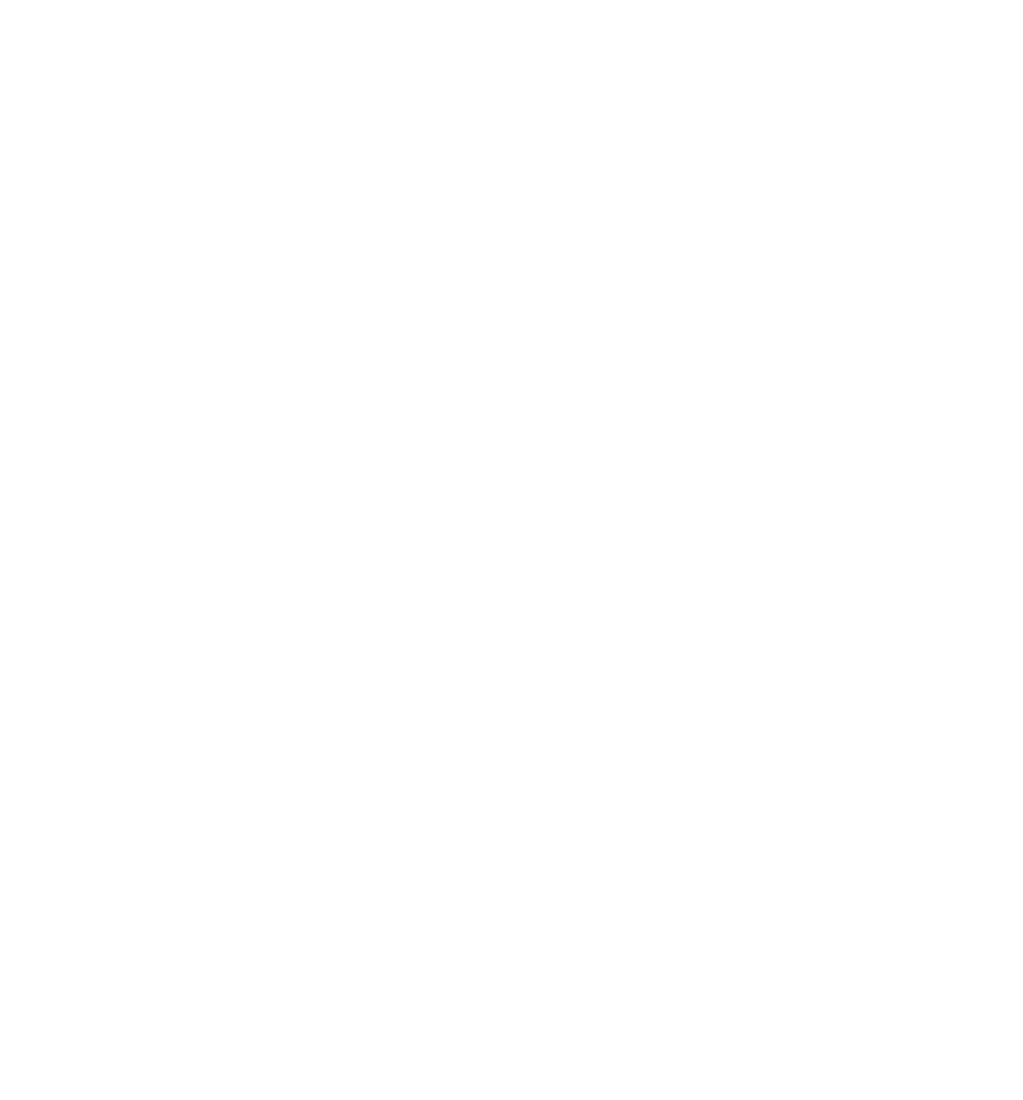
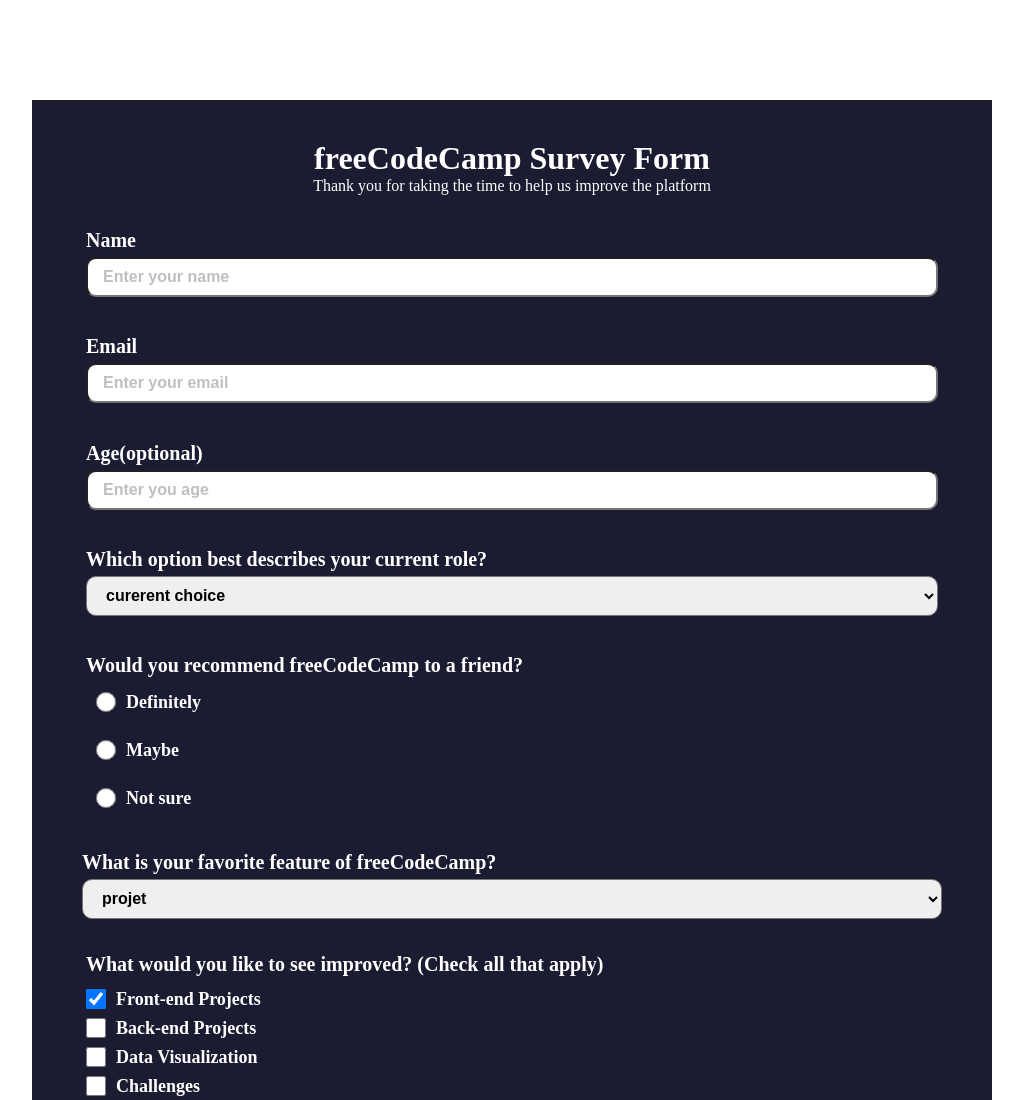
Before and after one commit to Diderot-sielinou/formulaire, a plain HTML site: page index.html in a window 1280 px wide. Shown: the top 1100 px of the page, without its empty margins (128-1151 px from the left). Before the commit the page ends 800 px from the top, so only its background shows below. Drawn offline with Linux system fonts and the light colour scheme.

Commit message:
first dev commit

```diff
--- a/index.html
+++ b/index.html
@@ -1,12 +1,133 @@
 <!DOCTYPE html>
 <html lang="en">
+
 <head>
-    <meta charset="UTF-8">
-    <meta name="viewport" content="width=device-width, initial-scale=1.0">
-    <link rel="stylesheet" href="style/style.css">
-    <title>formulaire</title>
+  <meta charset="UTF-8">
+  <meta name="viewport" content="width=device-width, initial-scale=1.0">
+  <link rel="stylesheet" href="style/style.css">
+  <title>formulaire</title>
 </head>
+
 <body>
+  <div class="container">
 
+    <form action="">
+      <div class="header">
+        <h1 class="text-center">freeCodeCamp Survey Form</h1>
+        <p class="text-center">Thank you for taking the time to help us improve the platform</p>
+      </div>
+
+      <div class="name">
+        <label for="Name">Name</label>
+        <input type="text" id="Name" value="" placeholder="Enter your name">
+      </div>
+      <div class="email">
+        <label for="email">Email</label>
+        <input type="text" id="email" value="" placeholder="Enter your email">
+      </div>
+      <div class="age">
+        <label for="age">Age(optional)</label>
+        <input type="number" id="age" value="" placeholder="Enter you age">
+      </div>
+      <div class="select">
+        <label for="role">Which option best describes your current role?</label>
+        <select name="select" id="role">
+          <option value="">curerent choice</option>
+          <option value="">student</option>
+          <option value="">full time job</option>
+          <option value="">full time learner</option>
+          <option value="">prefer not to say</option>
+          <option value="">orther</option>
+        </select>
+
+      </div>
+      <div class="onecheck">
+        <label id="label" for="">Would you recommend freeCodeCamp to a friend?</label>
+        <label id="label-onecheck" for="Definitely">
+          <input type="radio" id="Definitely" value="Definitely" name="choice">
+          Definitely
+        </label>
+        <label id="label-onecheck" for="Maybe">
+          <input type="radio" id="Maybe" value="Maybe" name="choice">
+          Maybe
+        </label>
+
+        <label id="label-onecheck" for="Not sure">
+          <input type="radio" id="Not sure" value="Not sure" name="choice">
+          Not sure
+        </label>
+      </div>
+      <div class="select2">
+        <label id="label-feature" for="role">What is your favorite feature of freeCodeCamp?</label>
+        <select name="select" id="role">
+          <option value="">select an option</option>
+          <option value="">challenges</option>
+          <option value="" selected>projet</option>
+          <option value="">community</option>
+          <option value="">open source</option>
+
+        </select>
+
+      </div>
+      <div class="check">
+        <label id="label-friend" for="">What would you like to see improved? (Check all that apply)</label>
+        <label id="check-x" for="Front-end Projects">
+          <input type="checkbox" id="Front-end Projects" value="Front-end Projects" name="like" checked>
+          Front-end Projects
+        </label>
+        <label id="check-x" for="Back-end Projects">
+          <input type="checkbox" id="v" value="v" name="like">
+          Back-end Projects
+        </label>
+        <label id="check-x" for="Data Visualization">
+          <input type="checkbox" id="Data Visualization" value="Data Visualization" name="like">
+          Data Visualization
+        </label>
+        <label id="check-x" for="Challenges">
+          <input type="checkbox" id="Challenges" value="Challenges" name="like">
+          Challenges
+        </label>
+        <label id="check-x" for="Open Source Community">
+          <input type="checkbox" id="Open Source Community" value="Open Source Community" name="like">
+          Open Source Community
+        </label>
+        <label id="check-x" for="Gitter help rooms">
+          <input type="checkbox" id="Gitter help rooms" value="Gitter help rooms" name="like">
+          Gitter help rooms
+        </label>
+        <label id="check-x" for="Videos">
+          <input type="checkbox" id="Videos" value="Videos" name="like">
+          Videos
+        </label>
+        <label id="check-x" for="City Meetups">
+          <input type="checkbox" id="City Meetups" value="City Meetups" name="like">
+          City Meetups
+        </label>
+        <label id="check-x" for="Wiki">
+          <input type="checkbox" id="Wiki" value="Wiki" name="like">
+          Wiki
+        </label>
+        <label id="check-x" for="Forum">
+          <input type="checkbox" id="Forum" value="Forum" name="like">
+          Forum
+        </label>
+        <label id="check-x" for="Additional Courses">
+          <input type="checkbox" id="Additional Courses" value="Additional Courses" name="like">
+          Additional Courses
+        </label>
+      </div>
+
+      <div class="area">
+        <label for="texte">Any comments or suggestions?</label>
+        <textarea name="" id="texte" placeholder="enter you commenent here"></textarea>
+
+      </div>
+      <div class="sen">
+        <input type="submit">
+      </div>
+
+    </form>
+  </div>
 </body>
+
 </html>
--- a/style/style.css
+++ b/style/style.css
@@ -0,0 +1,160 @@
+* {
+  margin: 0;
+  padding: 0;
+  box-sizing: border-box;
+}
+
+.text-center {
+  text-align: center;
+  color: #fff;
+}
+
+.header {
+  margin-bottom: 30px;
+}
+
+form {
+  color: #fff;
+  width: 75%;
+  margin: 100px auto;
+  padding: 40px 50px;
+  background: #1b1b32;
+}
+
+input[type="text"],
+input[type="number"] {
+  display: block;
+  width: 100%;
+  font-size: 16px;
+  font-weight: 700;
+  text-indent: 15px;
+  height: 40px;
+  border-radius: 10px;
+  margin-bottom: 10px;
+}
+
+input[type="text"]::placeholder,
+input[type="number"]::placeholder {
+  color: #00000040;
+}
+
+input[type="text"]:focus,
+input[type="number"]::placeholder {
+  outline: none;
+  border: none;
+}
+
+select {
+  display: block;
+  width: 100%;
+  font-size: 16px;
+  font-weight: 700;
+  text-indent: 15px;
+  height: 40px;
+  border-radius: 10px;
+  margin-bottom: 10px;
+}
+
+select:focus {
+  outline: none;
+  border: none;
+}
+
+input[type="radio"],
+input[type="checkbox"] {
+  display: inline-block;
+  height: 20px;
+}
+
+.onecheck input {
+  height: 20px;
+}
+
+textarea {
+  padding: 7px 0;
+  font-family: sans-serif;
+  display: block;
+  width: 100%;
+  min-height: 120px;
+  text-indent: 15px;
+  font-size: 16px;
+  resize: vertical;
+}
+
+textarea::placeholder {
+  font-size: 20px;
+}
+
+label {
+  display: block;
+  font-weight: 700;
+  margin-bottom: 5px;
+  font-size: 20px;
+}
+
+.name,
+.email,
+.age,
+.select,
+.onecheck,
+.check,
+.area,
+.sen {
+  margin: 0px auto 1.27rem;
+  padding: 0.25rem;
+}
+
+input[type="radio"] {
+  height: 15px;
+  display: block;
+  margin: 10px;
+}
+
+#label-onecheck {
+  display: flex;
+  align-items: center;
+  font-size: 1.125rem;
+  margin-bottom: 0.5rem;
+}
+
+#label-onecheck input {
+  display: inline-block;
+  margin-right: 0.625rem;
+  min-height: 1.25rem;
+  min-width: 1.25rem;
+}
+
+#check-x {
+  display: flex;
+  align-items: center;
+  font-size: 1.125rem;
+  margin-bottom: 0.5rem;
+}
+
+#check-x input {
+  display: inline-block;
+  margin-right: 0.625rem;
+  min-height: 1.25rem;
+  min-width: 1.25rem;
+}
+
+#label-friend {
+  margin-top: 20px;
+  margin-bottom: 13px;
+}
+
+.sen {
+  margin-top: 30px;
+  margin-bottom: 50px;
+}
+
+.sen input {
+  display: block;
+  width: 100%;
+  padding: 20px 30px;
+  text-align: center;
+  font-size: 1.125rem;
+  color: #fff;
+  background: #8ebf5f;
+  border-radius: 10px;
+}
```
Also changed, not shown: 1 other file.
